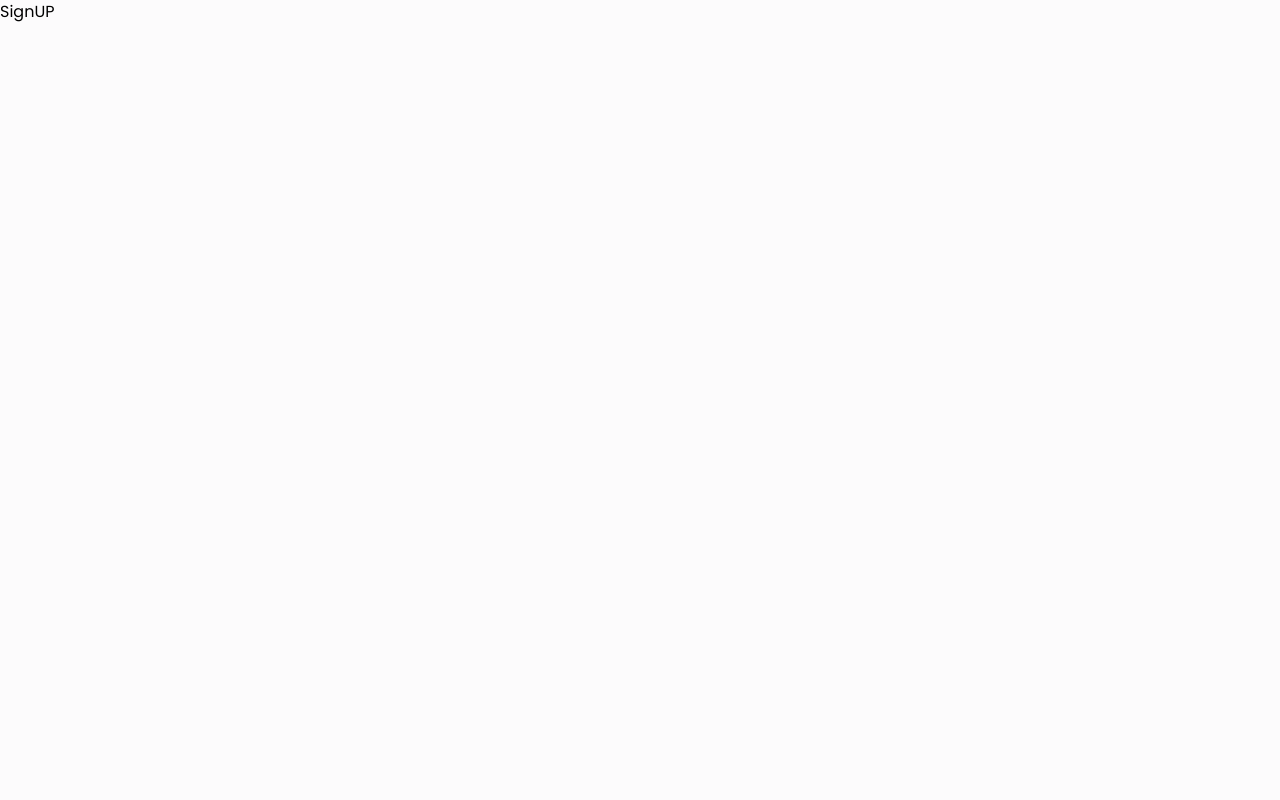
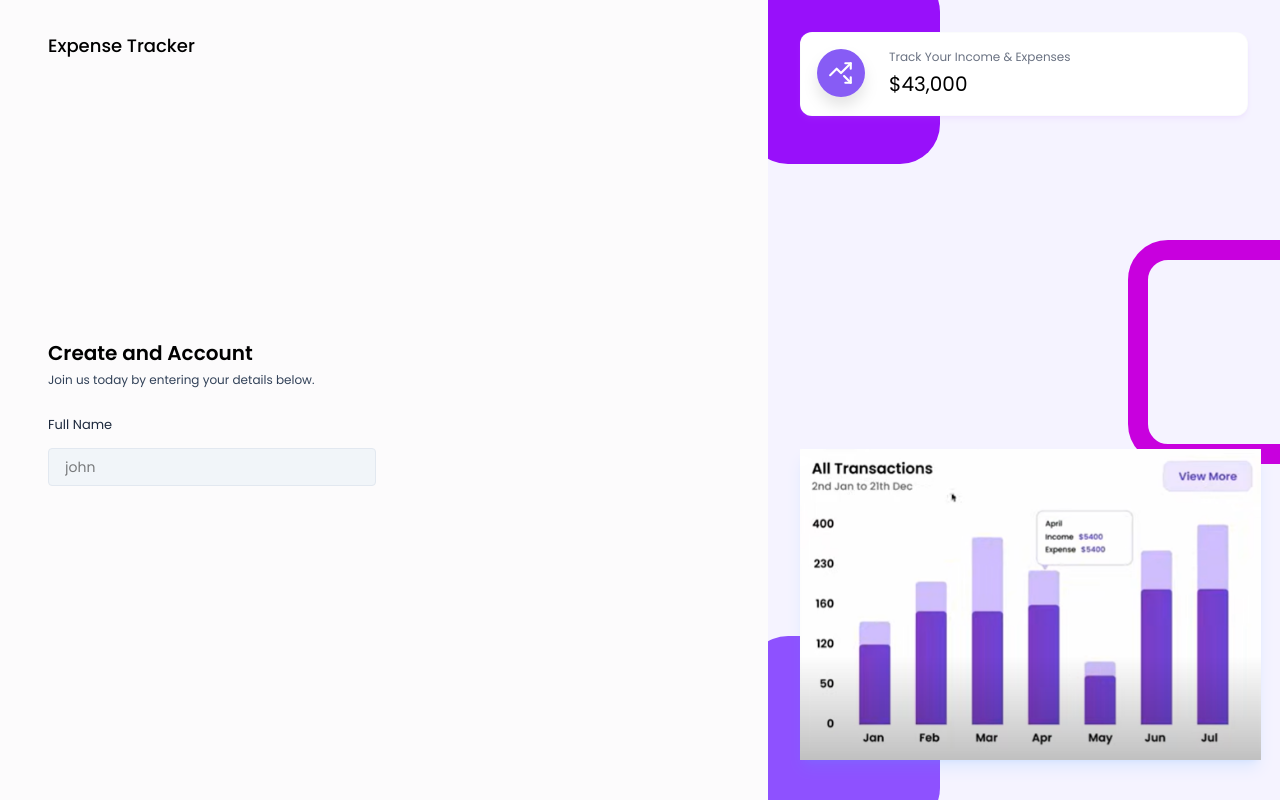
Before and after one commit to Sakshi123-bil/Financially-One-Stop-Solution-for-Money-Management, a React (Vite) app in the folder frontend/expense-tracker/: page /signUp in a window 1280 px wide. Built offline with nearby package versions, Linux system fonts and the light colour scheme.

Commit message:
sign up page UI

```diff
--- a/frontend/expense-tracker/src/components/Inputs/Input.jsx
+++ b/frontend/expense-tracker/src/components/Inputs/Input.jsx
@@ -26,12 +26,12 @@ const Input = ({ value, onChange, placeholder, label, type }) => {
                         <FaRegEye
                             size={22}
                             className="text-primary cursor-pointer"
-                            onClick={toogleShowPassword()}
+                            onClick={toogleShowPassword}
                         />) : (
                         <FaRegEyeSlash
                             size={22}
                             className="text-slate-400 cursor-pointer"
-                            onClick={() => toogleShowPassword()}
+                            onClick={toogleShowPassword}
                         />)}
                 </>)
 
--- a/frontend/expense-tracker/src/pages/Auth/Login.jsx
+++ b/frontend/expense-tracker/src/pages/Auth/Login.jsx
@@ -2,6 +2,7 @@ import React, { useState } from "react";
 import AuthLayout from "../../components/layout/AuthLayout";
 import { useNavigate } from 'react-router-dom';
 import Input from "../../components/Inputs/Input";
+import { validateEmail } from "../../utils/helper";
 import { Link } from "react-router-dom";
 const Login = () => {
     const [email, setEmail] = useState("");
@@ -9,14 +10,28 @@ const Login = () => {
     const [error, setError] = useState(null);
 
     const navigate = useNavigate();
-    const handleLogin = async (e) => { }
+    const handleLogin = async (e) => {
+        e.preventDefault();
+
+        if(!validateEmail(email)){
+            setError("PLease enter a valid email address");
+            return;
+        }
+        if(!password){
+            setError("please enter the password");
+            return;
+        }
+        setError("");
+
+        //login api call
+    }
     return (
         <AuthLayout>
             <div className="h-full">
                 <div className="lg:w-[70%] h-3/4 md:h-full flex flex-col justify-center">
                     <h3 className="text-xl font-semibold text-black">Welcome Back</h3>
                     <p className="text-xs text-slate-700 mt-[5px] mb-6">Please enter your details to log in</p>
-                    <form onSubmit={handleLogin}>
+                    <form onSubmit={(e)=>handleLogin(e)}>
                         <Input
                             value={email}
                             onChange={(e) => setEmail(e.target.value)}
--- a/frontend/expense-tracker/src/pages/Auth/SignUp.jsx
+++ b/frontend/expense-tracker/src/pages/Auth/SignUp.jsx
@@ -1,10 +1,46 @@
-import React from "react";
+import React, { useState } from "react";
+import AuthLayout from "../../components/layout/AuthLayout";
+import { useNavigate } from 'react-router-dom';
+import Input from "../../components/Inputs/Input";
+import { validateEmail } from "../../utils/helper";
 
-const SignUp = () =>{
-    return(
-        <div>
-            <p>SignUP</p>
-        </div>
+
+const SignUp = () => {
+    const [profilePic, setProfilePic] = useState(null);
+    const [fullName, setFullName] = useState("");
+    const [email, setEmail] = useState("");
+    const [password, setPassword] = useState("");
+
+    const [error, setError] = useState(null);
+
+    const navigate = useNavigate();
+
+    const handleSignUp = async (e) => {
+
+    }
+    return (
+        <AuthLayout>
+            <div className="lg:w-[100%] h-auto md:h-full mt-10 md:mt-0 flex flex-col justify-center">
+                <h3 className="text-xl font-semibold text-black">Create and Account</h3>
+
+                <p className="text-xs text-slate-700 mt-[5px] mb-6">
+                    Join us today by entering your details below.
+                </p>
+
+                <form onSubmit={handleSignUp}>
+                    <div className="grid grid-cols-1 md:grid-cols-2 gap-4">
+                        <Input
+                            value={fullName}
+                            onChange={(e) => setFullName(e.target.value)}
+                            label="Full Name"
+                            placeholder="john"
+                            type="text"
+                        />
+
+                    </div>
+                </form>
+            </div>
+        </AuthLayout>
     )
 }
 
--- a/frontend/expense-tracker/src/utils/helper.js
+++ b/frontend/expense-tracker/src/utils/helper.js
@@ -0,0 +1,4 @@
+export const validateEmail = (email) =>{
+    const regex = /^[^\s@]+@[^\s@]+\.[^\s@]+$/;
+    return regex.test(email);
+}
```
